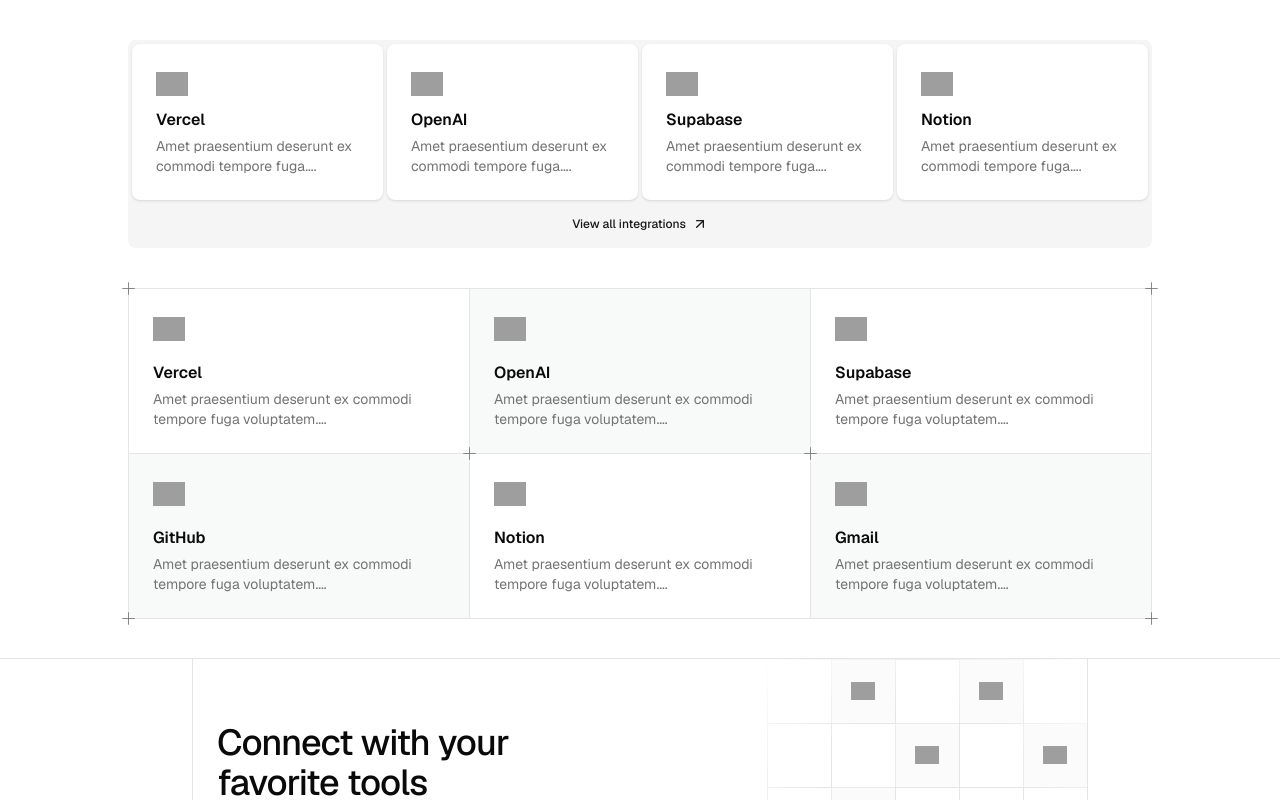
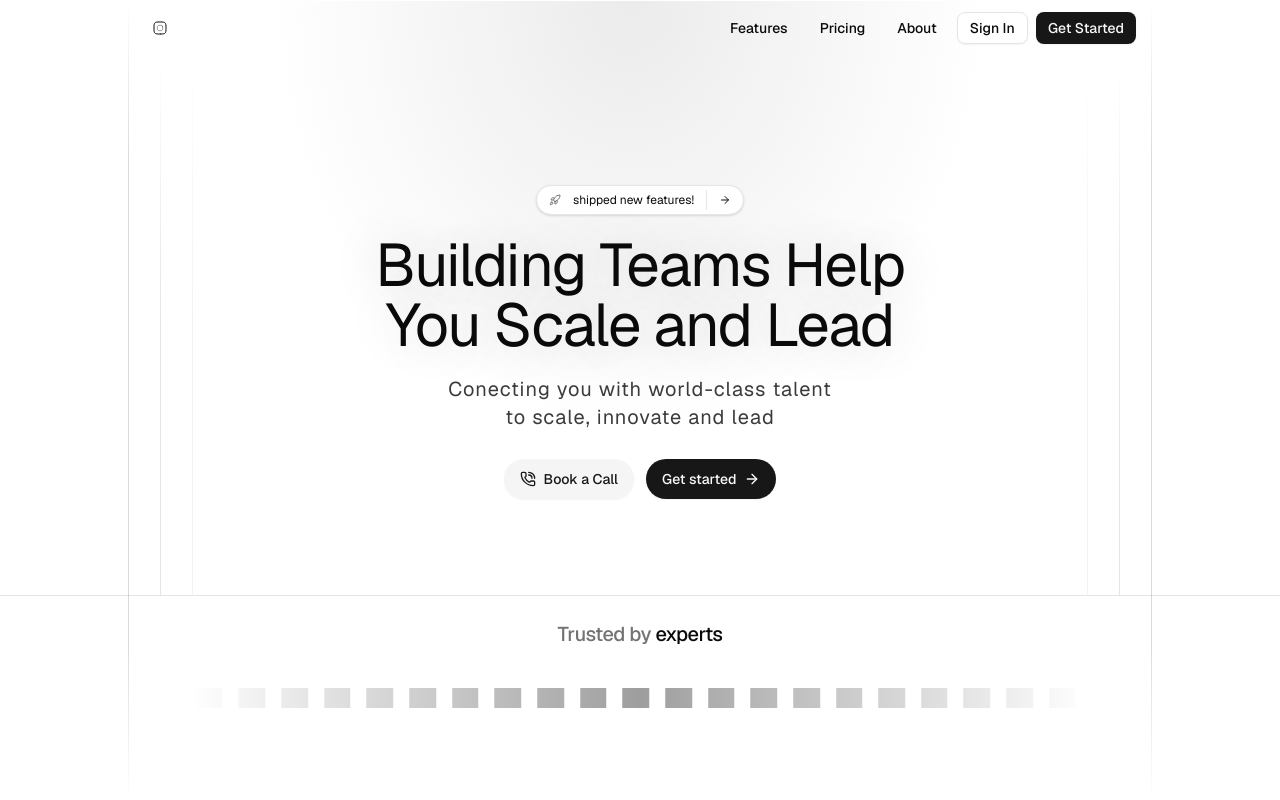
Before and after one commit to SikandarJODD/sv-efferd, a SvelteKit app: page / in a window 1280 px wide. Shown: the top 800 px of the page. Built offline with nearby package versions, Linux system fonts and the light colour scheme; grey boxes are pictures that could not be loaded.

Commit message:
feat: added hero-one

```diff
--- a/src/lib/components/efferd/header/header-one/header-one.svelte
+++ b/src/lib/components/efferd/header/header-one/header-one.svelte
@@ -6,8 +6,7 @@
 	import MobileNav from './mobile-nav.svelte';
 	import { navLinks } from './nav-links';
 
-	let scroll = createScroll(50);
-	// $inspect(scroll.scrolled, 'Value');
+	let scroll = createScroll(10);
 </script>
 
 <header
@@ -18,7 +17,7 @@
 	)}
 >
 	<nav class="mx-auto flex h-14 w-full max-w-5xl items-center justify-between px-4">
-		<a class="rounded-md p-2 w-fit hover:bg-muted dark:hover:bg-muted/50" href="/">
+		<a class="w-fit rounded-md p-2 hover:bg-muted dark:hover:bg-muted/50" href="/">
 			<Logo class="h-4" />
 		</a>
 		<div class="hidden items-center gap-2 md:flex">
--- /dev/null
+++ b/src/lib/components/efferd/hero/hero-one/hero.svelte
@@ -0,0 +1,83 @@
+<script lang="ts">
+	import { ArrowRight, PhoneCall, Rocket } from '@lucide/svelte';
+	import { Button } from '$lib/components/ui/button';
+</script>
+
+<section class="relative -top-14 mx-auto w-full max-w-5xl px-4">
+	<div
+		aria-hidden="true"
+		class="absolute inset-0 isolate hidden overflow-hidden contain-strict lg:block"
+	>
+		<div
+			class="absolute inset-0 top-0 isolate -z-20 bg-[radial-gradient(35%_80%_at_49%_0%,color-mix(in_oklab,var(--foreground)_8%,transparent),transparent)] contain-strict"
+		></div>
+	</div>
+
+	<div
+		aria-hidden="true"
+		class="absolute inset-0 mx-auto hidden min-h-screen w-full max-w-5xl lg:block"
+	>
+		<div
+			class="absolute inset-y-0 left-0 z-10 h-full w-px bg-foreground/15 [mask-image:linear-gradient(to_bottom,transparent_0%,black_20%,black_80%,transparent_100%)]"
+		></div>
+		<div
+			class="absolute inset-y-0 right-0 z-10 h-full w-px bg-foreground/15 [mask-image:linear-gradient(to_bottom,transparent_0%,black_20%,black_80%,transparent_100%)]"
+		></div>
+	</div>
+
+	<div class="relative flex flex-col items-center justify-center gap-5 pt-46 pb-10">
+		<div aria-hidden="true" class="absolute top-14 inset-0 -z-10 size-full overflow-hidden">
+			<div
+				class="absolute inset-y-0 left-4 w-px bg-linear-to-b from-transparent via-border to-border md:left-4"
+			></div>
+			<div
+				class="absolute inset-y-0 right-4 w-px bg-linear-to-b from-transparent via-border to-border md:right-4"
+			></div>
+			<div
+				class="absolute inset-y-0 left-8 w-px bg-linear-to-b from-transparent via-border/50 to-border/50 md:left-12"
+			></div>
+			<div
+				class="absolute inset-y-0 right-8 w-px bg-linear-to-b from-transparent via-border/50 to-border/50 md:right-12"
+			></div>
+		</div>
+
+		<a
+			class="group mx-auto flex w-fit animate-in items-center gap-3 rounded-full border bg-card px-3 py-1 shadow transition-all delay-500 duration-500 ease-out fill-mode-backwards slide-in-from-bottom-10 fade-in"
+			href="#link"
+		>
+			<Rocket class="size-3 text-muted-foreground" />
+			<span class="text-xs">shipped new features!</span>
+			<span class="block h-5 border-l"></span>
+			<ArrowRight class="size-3 duration-150 ease-out group-hover:translate-x-1" />
+		</a>
+
+		<h1
+			class="animate-in text-center text-4xl tracking-tight text-balance delay-100 duration-500 ease-out fill-mode-backwards slide-in-from-bottom-10 [text-shadow:0_0_50px_color-mix(in_oklab,var(--foreground)_20%,transparent)] fade-in md:text-5xl lg:text-6xl"
+		>
+			Building Teams Help
+			<br />
+			You Scale and Lead
+		</h1>
+
+		<p
+			class="mx-auto max-w-md animate-in text-center text-base tracking-wider text-foreground/80 delay-200 duration-500 ease-out fill-mode-backwards slide-in-from-bottom-10 fade-in sm:text-lg md:text-xl"
+		>
+			Conecting you with world-class talent
+			<br />
+			to scale, innovate and lead
+		</p>
+
+		<div
+			class="flex animate-in flex-row flex-wrap items-center justify-center gap-3 pt-2 delay-300 duration-500 ease-out fill-mode-backwards slide-in-from-bottom-10 fade-in"
+		>
+			<Button class="rounded-full" href="#book-a-call" size="lg" variant="secondary">
+				<PhoneCall class="size-4" />
+				Book a Call
+			</Button>
+			<Button class="rounded-full" href="#get-started" size="lg">
+				Get started
+				<ArrowRight class="size-4" />
+			</Button>
+		</div>
+	</div>
+</section>
--- /dev/null
+++ b/src/lib/components/efferd/hero/hero-one/logo-section.svelte
@@ -0,0 +1,12 @@
+<script lang="ts">
+	import LogoCloudThree from '$lib/components/efferd/logo-cloud/three/logo-cloud-three.svelte';
+</script>
+
+<section class="relative space-y-4 border-t pt-6 pb-10">
+	<h2 class="text-center text-lg font-medium tracking-tight text-muted-foreground md:text-xl">
+		Trusted by <span class="text-foreground">experts</span>
+	</h2>
+	<div class="relative z-10 mx-auto max-w-4xl">
+		<LogoCloudThree />
+	</div>
+</section>
--- /dev/null
+++ b/src/lib/components/efferd/hero/hero-one/preview.svelte
@@ -0,0 +1,13 @@
+<script lang="ts">
+	import HeaderOne from '$lib/components/efferd/header/header-one/header-one.svelte';
+	import Hero from './hero.svelte';
+	import LogoSection from './logo-section.svelte';
+</script>
+
+<div class="flex min-h-screen flex-col">
+	<HeaderOne />
+	<main class="grow">
+		<Hero />
+		<LogoSection />
+	</main>
+</div>
--- a/src/routes/+page.svelte
+++ b/src/routes/+page.svelte
@@ -1,15 +1,7 @@
 <script lang="ts">
-	import IntegrationFive from '$lib/components/efferd/integrations/integration-five.svelte';
-	import IntegrationFour from '$lib/components/efferd/integrations/integration-four.svelte';
-	import IntegrationOne from '$lib/components/efferd/integrations/integration-one.svelte';
-	import IntegrationThree from '$lib/components/efferd/integrations/integration-three.svelte';
-	import IntegrationTwo from '$lib/components/efferd/integrations/integration-two.svelte';
+	import Preview from '$lib/components/efferd/hero/hero-one/preview.svelte';
 </script>
 
-<div class="space-y-10 py-10">
-	<IntegrationOne />
-	<IntegrationTwo />
-	<IntegrationThree />
-	<IntegrationFour />
-	<IntegrationFive />
-</div>
+<!-- <div class="space-y-10 py-10"> -->
+<Preview />
+<!-- </div> -->
```
